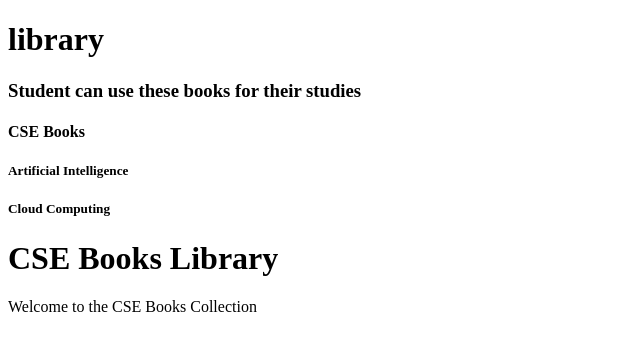
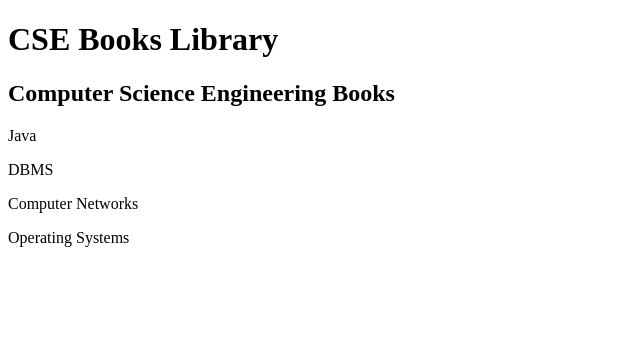
Before and after one commit to drakshithapoola-collab/Library, a plain HTML site: page index.html in a window 1280 px wide. Shown: the whole page, without its empty margins (0-640 px from the left). Drawn offline with Linux system fonts and the light colour scheme.

Commit message:
Add CSE Books

```diff
--- a/index.html
+++ b/index.html
@@ -1,17 +1,17 @@
 <!DOCTYPE html>
-<html lang="en">
+<html>
 <head>
-    <meta charset="UTF-8">
-    <meta name="viewport" content="width=device-width, initial-scale=1.0">
-    <title>Document</title>
+    <title>CSE Books Library</title>
 </head>
 <body>
-    <h1> library </h1>
-    <h3> Student can use these books for their studies</h3>
-    <h4> CSE Books</h4>
-    <h5>Artificial Intelligence</h5>
-    <h5>Cloud Computing</h5>
+
     <h1>CSE Books Library</h1>
-<p>Welcome to the CSE Books Collection</p>
+    <h2>Computer Science Engineering Books</h2>
+
+    <p>Java</p>
+    <p>DBMS</p>
+    <p>Computer Networks</p>
+    <p>Operating Systems</p>
+
 </body>
 </html>
```
